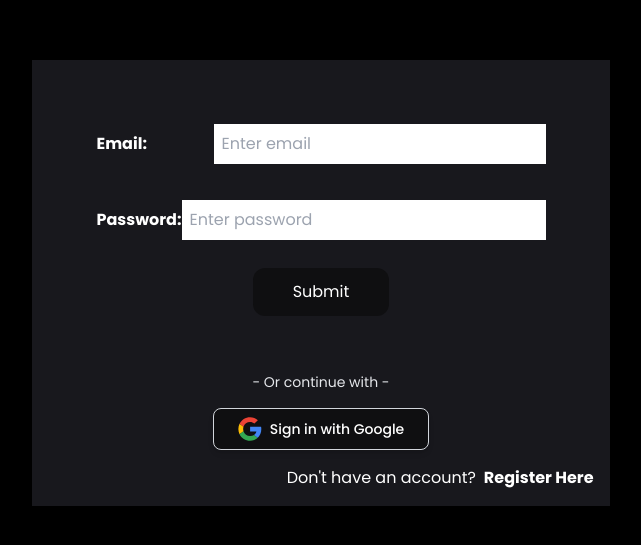
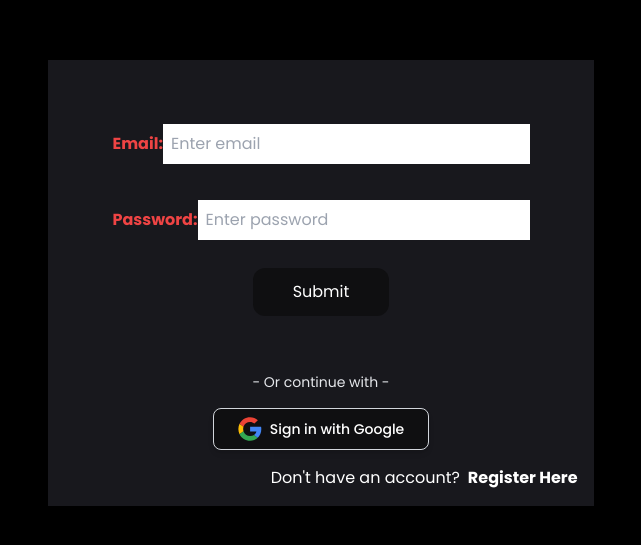
Before and after one commit to Satyam1923/Spring-Music-Player, a React (Vite) app in the folder frontend/: page /login in a window 1280 px wide. Shown: the part 117-662 px from the top of the page, without its empty margins (319-960 px from the left). Built offline with nearby package versions, Linux system fonts and the light colour scheme; no server answers.

Commit message:
Update Login.jsx

```diff
--- a/frontend/src/components/Auth/Login.jsx
+++ b/frontend/src/components/Auth/Login.jsx
@@ -6,13 +6,14 @@ import React, { useEffect, useState } from 'react';
 import { useNavigate, Link } from 'react-router-dom';
 import { Oval } from 'react-loader-spinner';
 import { doc, setDoc } from 'firebase/firestore';
+import 'react-toastify/dist/ReactToastify.css';
 
 const Login = () => {
     const navigate = useNavigate();
     const [email, setEmail] = useState("");
     const [password, setPassword] = useState("");
     const [loading, setLoading] = useState(false);
-    const [passwordVisible, setPasswordVisible] = useState(false);
+    const [showPassword, setShowPassword] = useState(false);
 
     const handleLogin = async (e) => {
         e.preventDefault();
@@ -45,7 +46,7 @@ const Login = () => {
     };
 
     const fetchUserData = async () => {
-        auth.onAuthStateChanged((user) => {
+        auth.onAuthStateChanged(async (user) => {
             if (user) {
                 navigate('/');
             }
@@ -55,10 +56,6 @@ const Login = () => {
     useEffect(() => {
         fetchUserData();
     }, []);
-
-    const togglePasswordVisibility = () => {
-        setPasswordVisible(!passwordVisible);
-    };
 
     return (
         <div>
@@ -77,36 +74,30 @@ const Login = () => {
             <div className="bg-[#18181D] gap-4 flex flex-col p-4">
                 <form className="flex flex-col items-center p-10 gap-5" onSubmit={handleLogin}>
                     <div className="w-full flex items-center justify-between p-2">
-                        <label htmlFor="email" className="font-bold">Email:</label>
+                        <label htmlFor="email" className="font-bold text-red-500">Email:</label>
                         <input
                             id="email"
                             type="email"
-                            className="p-2 text-black"
+                            className="p-2 text-black flex-grow"
                             placeholder="Enter email"
                             value={email}
                             onChange={(e) => setEmail(e.target.value)}
                             required
                         />
                     </div>
-                    <div className="w-full flex items-center justify-between p-2">
-                        <label htmlFor="password" className="font-bold">Password:</label>
-                        <div className="relative w-full">
+                    <div className="w-full flex items-center justify-between p-2 relative">
+                        <label htmlFor="password" className="font-bold text-red-500">Password:</label>
                         <input
                             id="password"
-                                type={passwordVisible ? "text" : "password"}
-                                className="p-2 text-black w-full pr-10"
+                            type={showPassword ? "text" : "password"}
+                            className="p-2 text-black flex-grow"
                             placeholder="Enter password"
                             value={password}
                             onChange={(e) => setPassword(e.target.value)}
                             required
                         />
-                            <button
-                                type="button"
-                                className="absolute inset-y-0 right-0 pr-3 flex items-center text-gray-700"
-                                onClick={togglePasswordVisibility}
-                            >
-                                {passwordVisible ? <AiOutlineEyeInvisible /> : <AiOutlineEye />}
-                            </button>
+                        <div className="absolute right-2 cursor-pointer" onClick={() => setShowPassword(!showPassword)}>
+                            {showPassword ? <AiOutlineEyeInvisible size={20} /> : <AiOutlineEye size={20} />}
                         </div>
                     </div>
                     <button
@@ -131,7 +122,7 @@ const Login = () => {
                 </form>
                 <p className='text-sm text-gray-200 text-center'>- Or continue with -</p>
                 <div className="flex items-center justify-center ">
-                    <button className="flex items-center bg-[#0f0f11] border border-gray-300 rounded-lg shadow-md px-6 py-2 text-sm font-medium text-gray-800 hover:bg-black" onClick={goggleLogin}>
+                    <button className="flex items-center bg-[#0f0f11] border border-gray-300 rounded-lg shadow-md px-6 py-2 text-sm font-medium text-gray-800 hover:bg-black " onClick={goggleLogin}>
                         <svg className="h-6 w-6 mr-2" xmlns="http://www.w3.org/2000/svg" xmlnsXlink="http://www.w3.org/1999/xlink" width="800px" height="800px" viewBox="-0.5 0 48 48" version="1.1">
                             <title>Google-color</title>
                             <desc>Created with Sketch.</desc>
```
Lines whose indentation alone changed are shown as unchanged.
